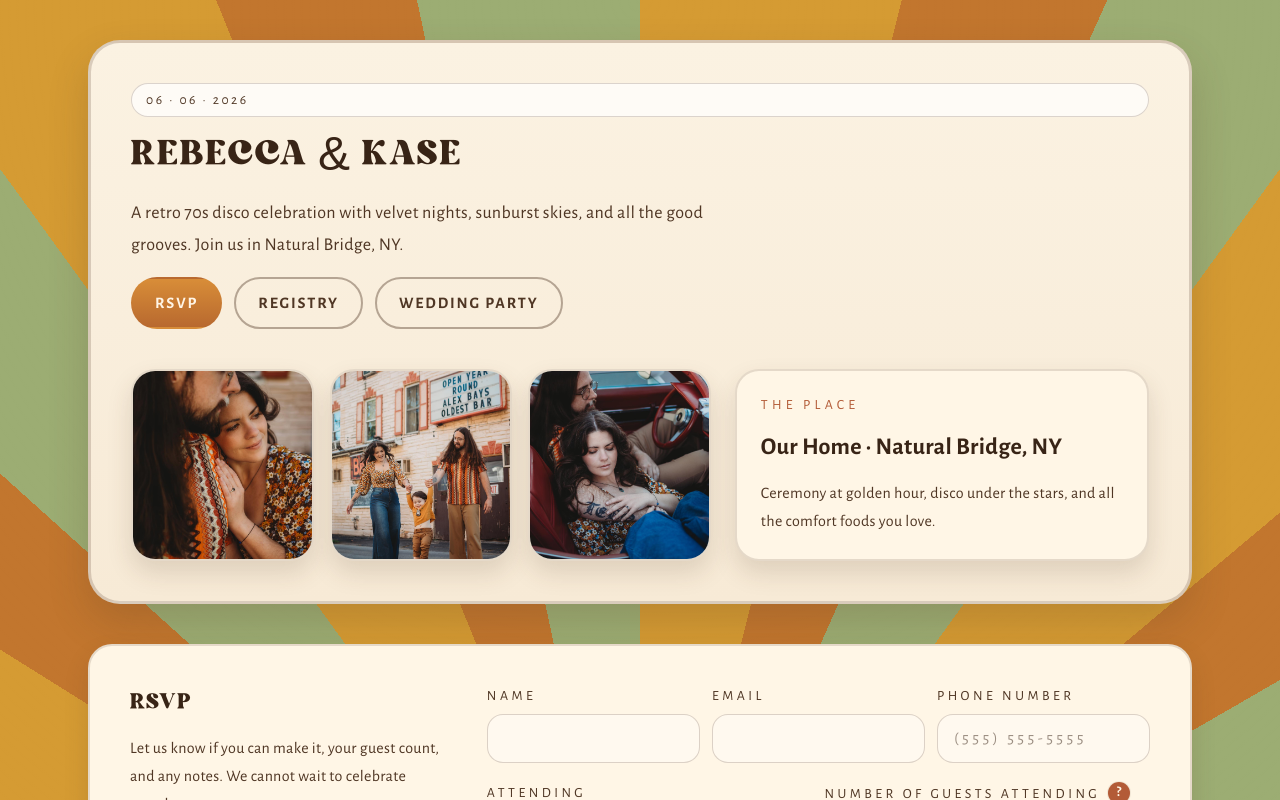
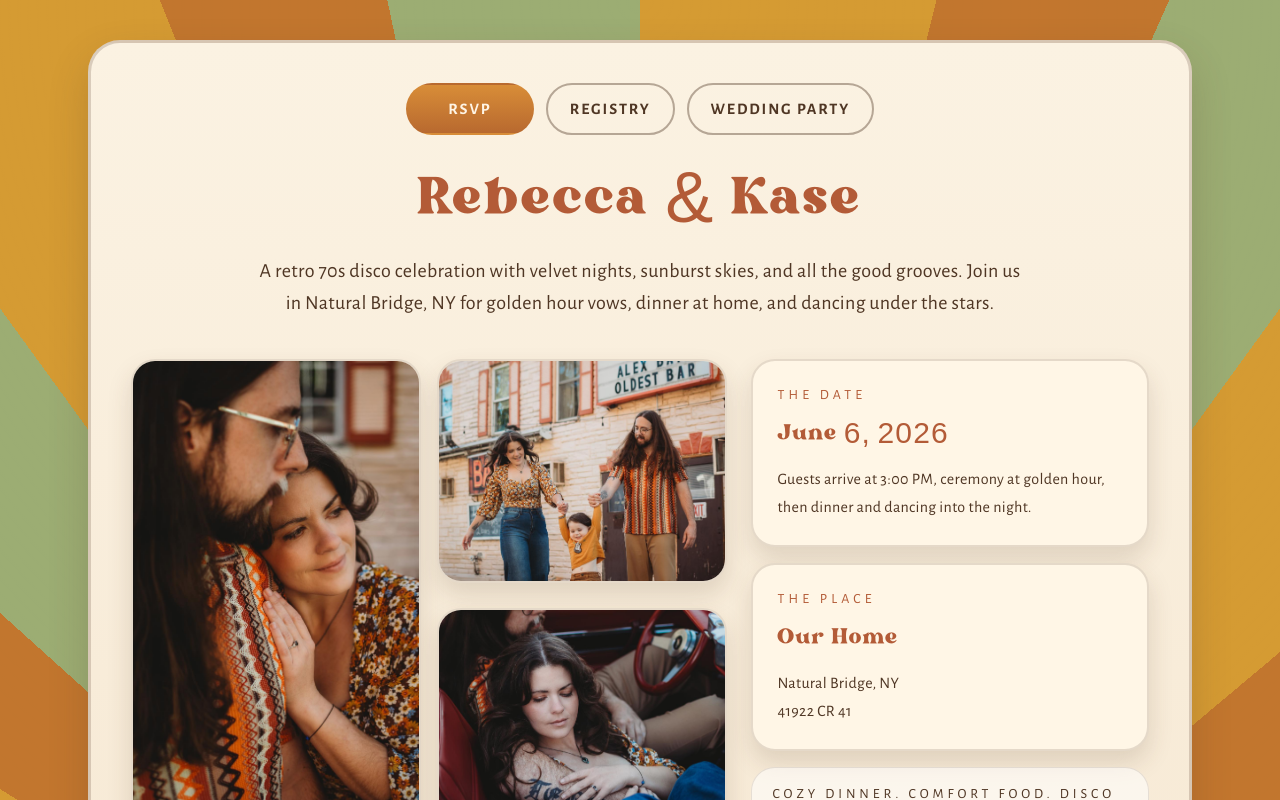
Before and after one commit to iKaseTebo/Wedding-Website, a Next.js app: page / in a window 1280 px wide. Shown: the top 800 px of the page. Built offline with nearby package versions, Linux system fonts and the light colour scheme; no server answers; the database is empty.

Commit message:
header restructure

```diff
--- a/app/page.tsx
+++ b/app/page.tsx
@@ -11,11 +11,11 @@ type HomeProps = {
 
 const partyColorOrder = [
   "olive",
+  "paprika",
+  "butterscotch",
   "moss green",
-  "paprika",
+  "cinnamon",
   "mai tai",
-  "cinnamon",
-  "butterscotch",
 ];
 
 const rsvpNotice: Record<string, string> = {
@@ -149,76 +149,96 @@ export default async function Home({ searchParams }: HomeProps) {
     <div className="sunburst min-h-screen">
       <div className="mx-auto flex min-h-screen max-w-6xl flex-col gap-10 px-6 py-10">
         <div className="paper rise p-6 sm:p-10">
-          <header className="flex flex-col gap-8 lg:flex-row lg:items-start lg:justify-between">
-            <div className="flex flex-1 flex-col gap-4">
-              <div className="badge">06 · 06 · 2026</div>
-              <h1 className="font-display text-4xl uppercase tracking-[0.24em] text-[color:var(--deep-brown)] sm:text-5xl">
-                Rebecca & Kase
-              </h1>
-              <p className="max-w-xl text-lg leading-8 text-[color:var(--brown)]">
-                A retro 70s disco celebration with velvet nights, sunburst
-                skies, and all the good grooves. Join us in Natural Bridge, NY.
-              </p>
-              <div className="flex flex-wrap gap-3">
-                <a className="btn btn-primary" href="#rsvp">
+          <header className="flex flex-col gap-8">
+            <div className="flex flex-wrap justify-center gap-3">
+              <a className="btn btn-primary min-w-32" href="#rsvp">
                 RSVP
               </a>
               <a
-                  className="btn btn-secondary"
+                className="btn btn-secondary min-w-32"
                 href={registryUrl}
                 target="_blank"
                 rel="noreferrer"
               >
                 Registry
               </a>
-                <a className="btn btn-secondary" href="#party">
+              <a className="btn btn-secondary min-w-40" href="#party">
                 Wedding Party
               </a>
             </div>
+
+            <div className="flex flex-col items-center gap-4 text-center">
+              <h1 className="font-display text-5xl text-[color:var(--paprika)] sm:text-6xl lg:text-7xl">
+                Rebecca & Kase
+              </h1>
+              <p className="max-w-3xl text-lg leading-8 text-[color:var(--brown)] sm:text-xl">
+                A retro 70s disco celebration with velvet nights, sunburst
+                skies, and all the good grooves. Join us in Natural Bridge, NY
+                for golden hour vows, dinner at home, and dancing under the
+                stars.
+              </p>
             </div>
           </header>
 
-          <div className="mt-10 grid gap-6 lg:grid-cols-[1.4fr_1fr]">
-            <div className="grid gap-4 sm:grid-cols-3">
-              <div className="card rise delay-1 relative h-48 overflow-hidden p-0 sm:h-40 lg:h-48">
+          <div className="mt-10 grid gap-6 lg:grid-cols-[1.2fr_0.8fr]">
+            <div className="grid gap-4 sm:grid-cols-2">
+              <div className="card rise delay-1 relative min-h-72 overflow-hidden p-0 sm:row-span-2 sm:min-h-full">
                 <Image
                   src="/1.jpg"
                   alt="Rebecca and Kase photo 1"
                   fill
                   className="object-cover"
-                  sizes="(max-width: 639px) 100vw, (max-width: 1023px) 33vw, 26vw"
+                  sizes="(max-width: 639px) 100vw, (max-width: 1023px) 50vw, 38vw"
                   priority
                 />
               </div>
-              <div className="card rise delay-2 relative h-48 overflow-hidden p-0 sm:h-40 lg:h-48">
+              <div className="card rise delay-2 relative h-52 overflow-hidden p-0 sm:h-56">
                 <Image
                   src="/2.jpg"
                   alt="Rebecca and Kase photo 2"
                   fill
                   className="object-cover"
-                  sizes="(max-width: 639px) 100vw, (max-width: 1023px) 33vw, 26vw"
+                  sizes="(max-width: 639px) 100vw, (max-width: 1023px) 50vw, 20vw"
                 />
               </div>
-              <div className="card rise delay-3 relative h-48 overflow-hidden p-0 sm:h-40 lg:h-48">
+              <div className="card rise delay-3 relative h-52 overflow-hidden p-0 sm:h-56">
                 <Image
                   src="/3.jpg"
                   alt="Rebecca and Kase photo 3"
                   fill
                   className="object-cover"
-                  sizes="(max-width: 639px) 100vw, (max-width: 1023px) 33vw, 26vw"
+                  sizes="(max-width: 639px) 100vw, (max-width: 1023px) 50vw, 20vw"
                 />
               </div>
             </div>
-            <div className="card flex flex-col justify-center gap-4 p-6">
+            <div className="grid gap-4">
+              <div className="card flex flex-col gap-3 p-6">
                 <div className="text-sm uppercase tracking-[0.3em] text-[color:var(--paprika)]">
-                The place
+                  The Date
                 </div>
-              <div className="text-2xl font-semibold text-[color:var(--deep-brown)]">
-                Our Home · Natural Bridge, NY
+                <div className="font-display text-3xl text-[color:var(--paprika)]">
+                  June 6, 2026
                 </div>
                 <div className="text-base leading-7 text-[color:var(--brown)]">
-                Ceremony at golden hour, disco under the stars, and all the
-                comfort foods you love.
+                  Guests arrive at 3:00 PM, ceremony at golden hour, then dinner
+                  and dancing into the night.
+                </div>
+              </div>
+              <div className="card flex flex-col gap-3 p-6">
+                <div className="text-sm uppercase tracking-[0.3em] text-[color:var(--paprika)]">
+                  The Place
+                </div>
+                <div className="font-display text-3xl text-[color:var(--paprika)]">
+                  Our Home
+                </div>
+                <div className="text-base leading-7 text-[color:var(--brown)]">
+                  Natural Bridge, NY
+                  <br />
+                  41922 CR 41
+                </div>
+              </div>
+              <div className="rounded-3xl border border-[color:rgba(79,54,36,0.12)] bg-white/55 px-5 py-4 text-sm uppercase tracking-[0.28em] text-[color:var(--brown)]">
+                Cozy dinner. Comfort food. Disco after dark.
               </div>
             </div>
           </div>
```
Lines whose indentation alone changed are shown as unchanged.
